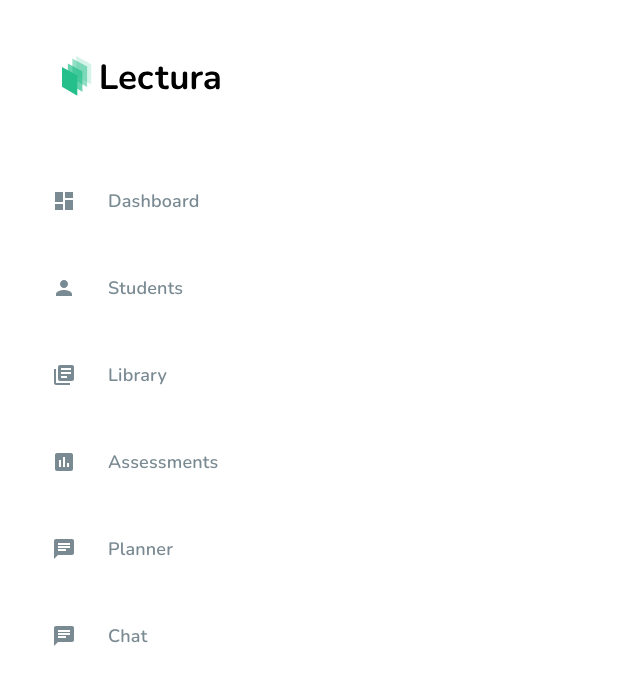
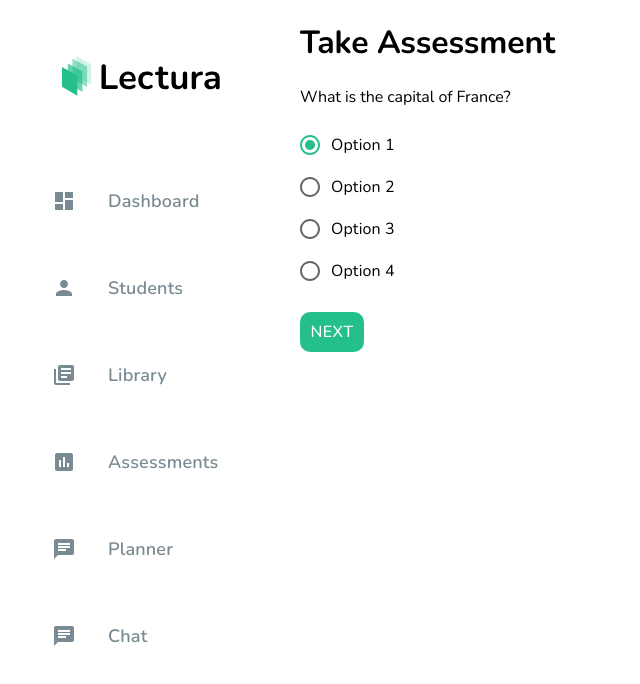
Before and after one commit to Aswin-Pradeep-P/neural-dashboard, a React (Create React App) app: page /assessments/attempt in a window 1280 px wide. Shown: the top 684 px of the page, without its empty margins (0-640 px from the left). Built offline with nearby package versions, Linux system fonts and the light colour scheme.

Commit message:
Only single question per page

```diff
--- a/src/components/question-generation/questionGeneration.tsx
+++ b/src/components/question-generation/questionGeneration.tsx
@@ -1,6 +1,7 @@
-import React from 'react';
+import React, { useState } from 'react';
 import RadioButtonGroup from '../radio/radio';
 import MultilineInput from '../multiline-input/multilineInput';
+import Button from '../button/button';
 
 type QuestionType = 'MCQ' | 'True-False' | 'Short-Answer' | 'Essay' | 'Assertion-Reason' | 'Case-Study';
 
@@ -17,27 +18,73 @@ interface QuestionnaireProps {
 }
 
 const Questionnaire: React.FC<QuestionnaireProps> = ({ questions }) => {
+  const [editableQuestions, setEditableQuestions] = useState<Question[]>(questions);
+  const [currentQuestionIndex, setCurrentQuestionIndex] = useState(0);
+
+  const handleRadioChange = (value: string) => {
+    const updatedQuestions = [...editableQuestions];
+    updatedQuestions[currentQuestionIndex].answer = value;
+    setEditableQuestions(updatedQuestions);
+  };
+
+  const handleInputChange = (value: string) => {
+    const updatedQuestions = [...editableQuestions];
+    updatedQuestions[currentQuestionIndex].answer = value;
+    setEditableQuestions(updatedQuestions);
+  };
+
+  const handleNext = () => {
+    if (currentQuestionIndex < editableQuestions.length - 1) {
+      setCurrentQuestionIndex(currentQuestionIndex + 1);
+    }
+  };
+
+  const handleBack = () => {
+    if (currentQuestionIndex > 0) {
+      setCurrentQuestionIndex(currentQuestionIndex - 1);
+    }
+  };
+
+  const handleSubmit = () => {
+    console.log(editableQuestions);
+  };
+
+  const currentQuestion = editableQuestions[currentQuestionIndex];
+
   return (
     <div>
-      {questions.map((question, index) => (
-        <div key={index} style={{ marginBottom: '20px' }}>
-          <p>{question.text}</p>
-          {question.type === 'MCQ' || question.type === 'True-False' || question.type === 'Assertion-Reason' ? (
+      <div style={{ marginBottom: '20px' }}>
+        <p>{currentQuestion.text}</p>
+        {currentQuestion.type === 'MCQ' || currentQuestion.type === 'True-False' || currentQuestion.type === 'Assertion-Reason' ? (
           <div>
-             <RadioButtonGroup label='' options={question.options!.map((option) => ({
+            <RadioButtonGroup
+              label=''
+              options={currentQuestion.options!.map((option) => ({
                 value: option,
                 label: option,
               }))}
-             onChange={(event) => console.log(event.target.value)} selectedValue={question.answer}
+              onChange={(event) => handleRadioChange(event.target.value)}
+              selectedValue={currentQuestion.answer}
             />
           </div>
         ) : (
           <div>
-              <MultilineInput label="" value={question.answer} onChange={(event) => console.log(event.target.value)} />
+            <MultilineInput
+              label=""
+              value={currentQuestion.answer}
+              onChange={(event) => handleInputChange(event.target.value)}
+            />
           </div>
         )}
       </div>
-      ))}
+      <div>
+        {currentQuestionIndex > 0 && <Button style={{ marginRight: '10px'}} label="Back" onClick={handleBack}>Back</Button>}
+        {currentQuestionIndex < editableQuestions.length - 1 ? (
+          <Button label="Next" onClick={handleNext}>Next</Button>
+        ) : (
+          <Button label="Next" onClick={handleSubmit}>Submit</Button>
+        )}
+      </div>
     </div>
   );
 };
--- a/src/layout/mainLayout.tsx
+++ b/src/layout/mainLayout.tsx
@@ -8,6 +8,7 @@ import Assessments from '../pages/assessments/assessments';
 import Library from '../pages/library/library';
 import Chat from '../pages/chat/chat';
 import Planner from '../pages/planner/planner';
+import TakeAssessment from '../pages/assessments/takeAssessment';
 
 import './styles.scss';
 
@@ -21,6 +22,7 @@ function MainLayout() {
           <Route path="/" element={<Dashboard />} />
           <Route path="/assessments" element={<Assessments />} />
           <Route path="/assessments/create" element={<CreateAssessment />} />
+          <Route path="/assessments/attempt" element={<TakeAssessment />} />
           <Route path="/library" element={<Library />} />
           <Route path="/planner" element={<Planner />} />
           <Route path="/chat" element={<Chat />} />
--- /dev/null
+++ b/src/pages/assessments/takeAssessment.tsx
@@ -0,0 +1,14 @@
+import React from 'react';
+import Questionnaire from '../../components/question-generation/questionGeneration';
+import { mockQuestions } from '../../data';
+
+const TakeAssessment: React.FC = () => {
+  return (
+    <div>
+      <h1>Take Assessment</h1>
+      <Questionnaire questions={mockQuestions} />
+    </div>
+  );
+};
+
+export default TakeAssessment;
```
Lines whose indentation alone changed are shown as unchanged.
